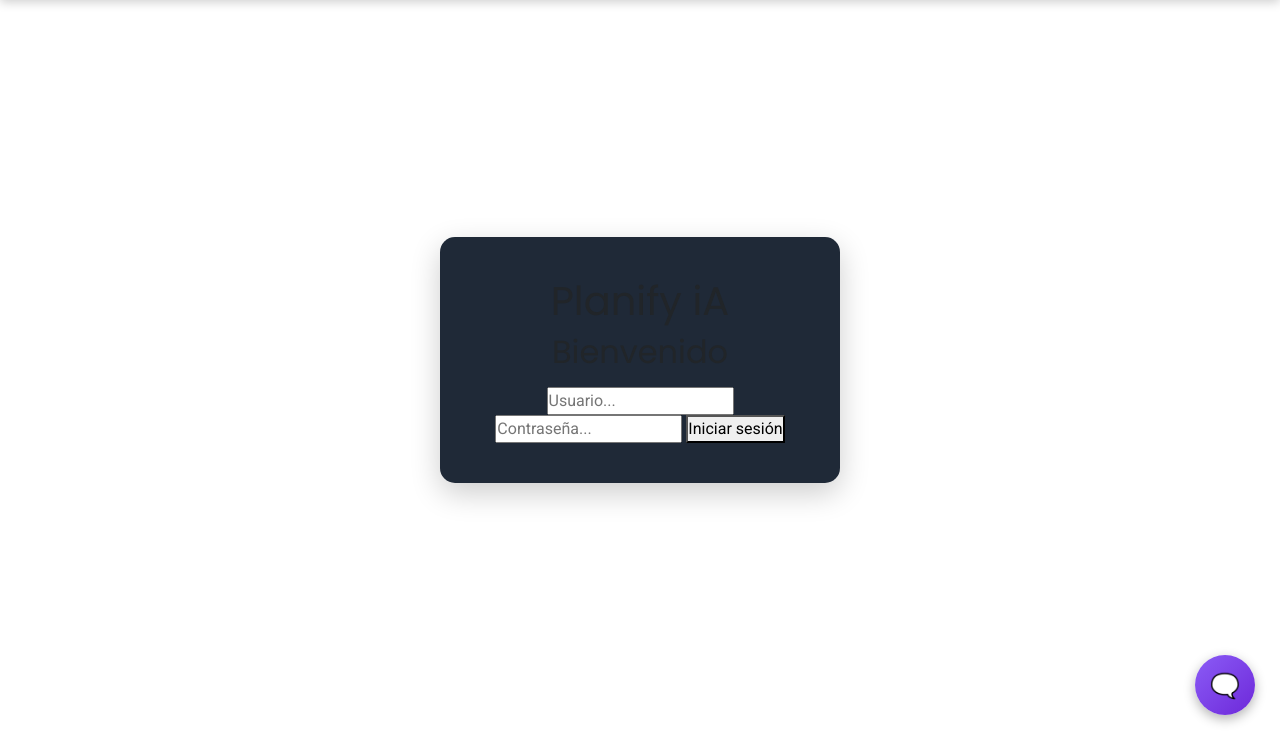
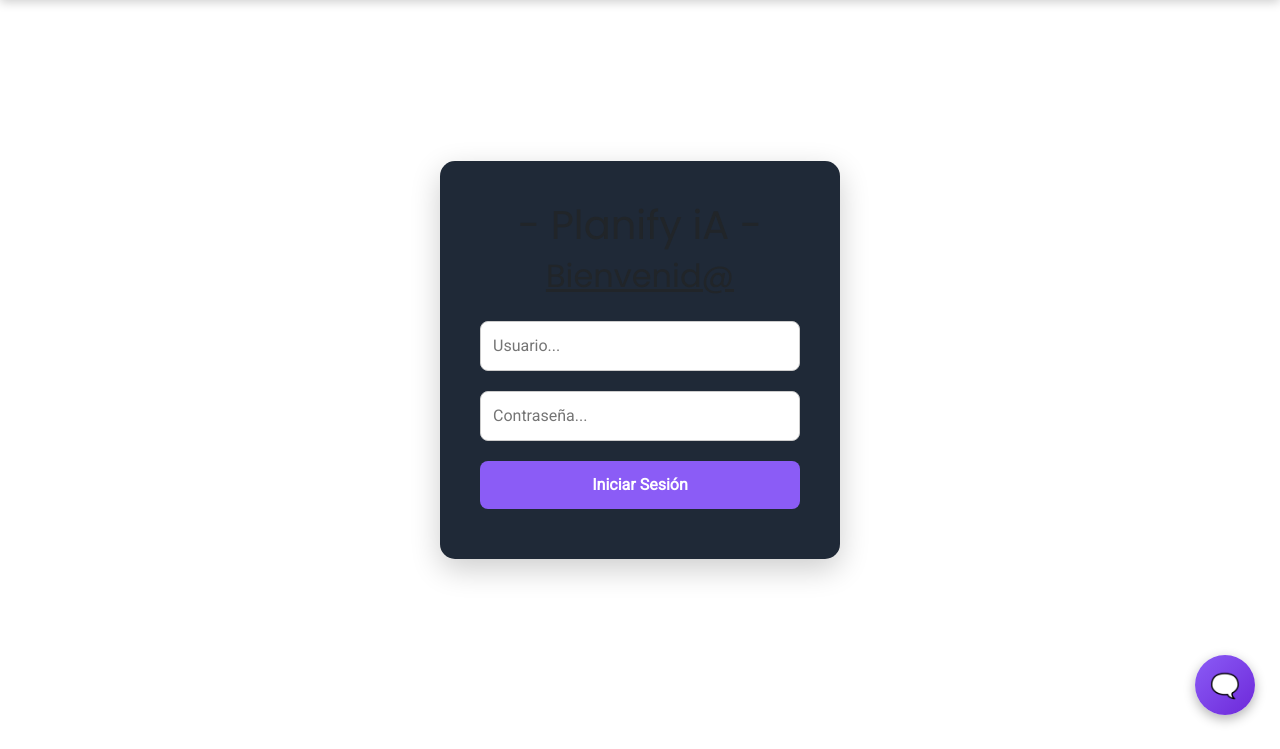
Before and after one commit to D-glitchychave/Proyecto-Final---Planify-iA, a PHP site: page /login.php in a window 1280 px wide. Shown: the part 60-809 px from the top of the page. Run offline with PHP 8.4, Linux system fonts and the light colour scheme; some libraries are stand-ins or nearby versions.

Commit message:
Update login.php

```diff
--- a/Sitio Web - Aplicacion/login.php
+++ b/Sitio Web - Aplicacion/login.php
@@ -5,12 +5,12 @@
 <!-- LOGIN -->
 <section class="login-section">
     <div class="login-box text-center">
-        <h1>Planify iA</h1>
-        <h2 class="mb-3">Bienvenido</h2>
-        <form action="guardar.php" method="POST">
-            <input type="text" name="usuario" placeholder="Usuario..." required>
-            <input type="password" name="password" placeholder="Contraseña..." required>
-            <button type="submit">Iniciar sesión</button>
+        <h1>- Planify iA -</h1>
+        <h2 class="mb-3"><u>Bienvenid@</u></h2>
+        <form action="auth/login_process.php" method="POST">
+            <input class="login-input" type="text" name="usuario" placeholder="Usuario..." required>
+            <input class="login-input" type="password" name="password" placeholder="Contraseña..." required>
+            <button class="login-button" type="submit">Iniciar Sesión</button>
         </form>
     </div>
 </section>
```
